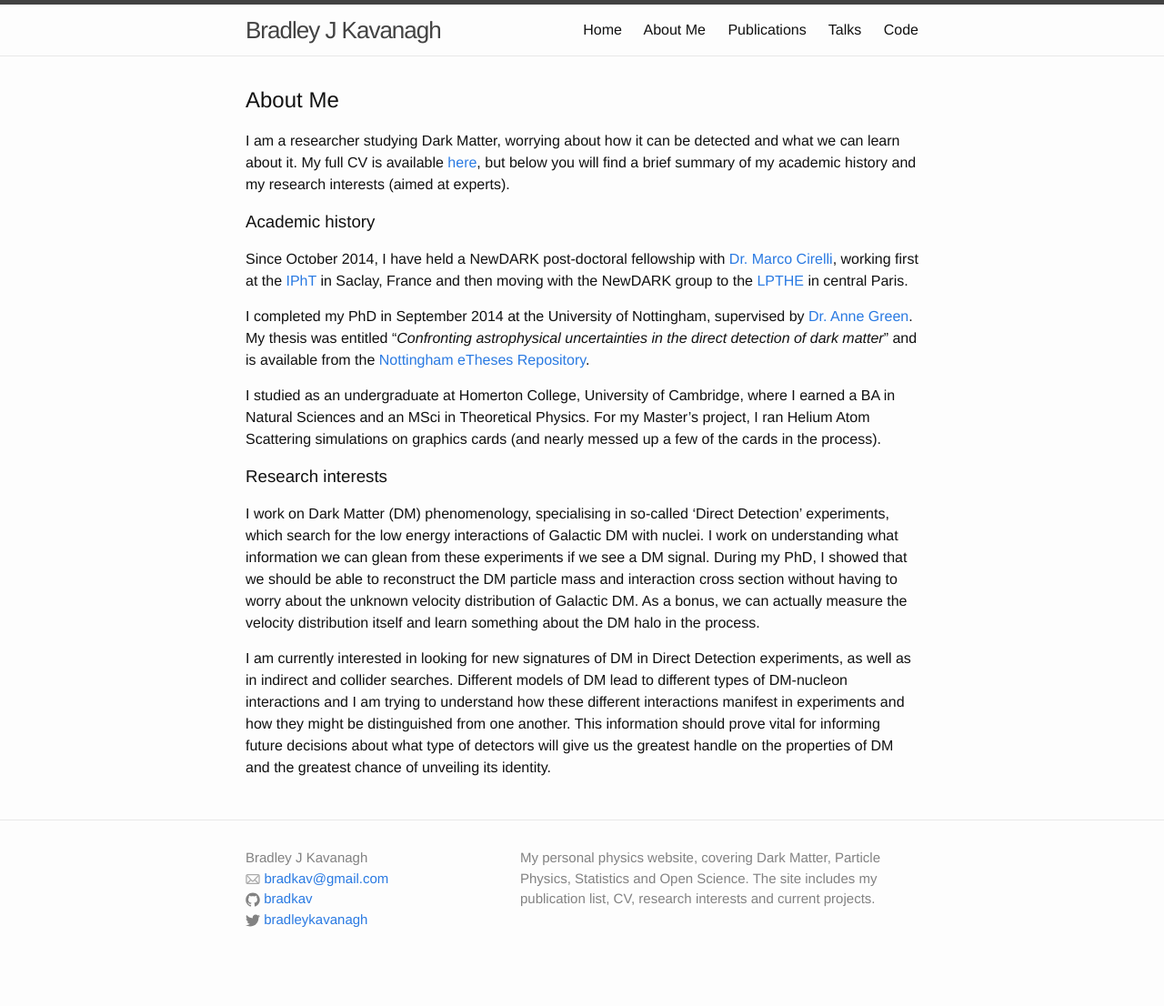
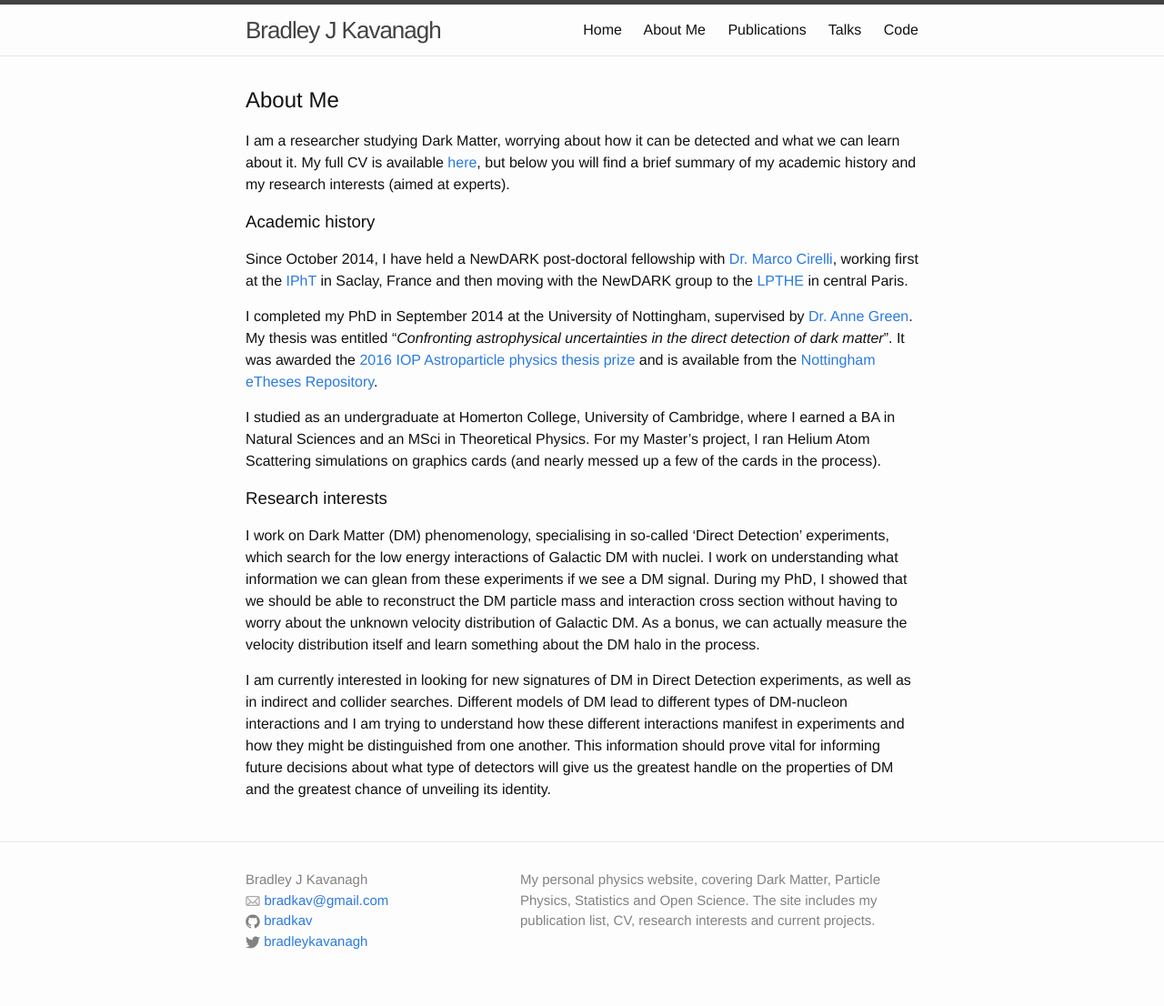
Before and after one commit to bradkav/bradkav.github.io, a Jekyll site: the page built from about.md, in a window 1280 px wide. Shown: the whole page at 91% size. Built offline with Jekyll 4.4.1, drawn with Linux system fonts in a browser that asks for light colours; before the commit the page ends 1082 px from its top, so only the background shows below that.

Commit message:
Updated about me page

```diff
--- a/about.md
+++ b/about.md
@@ -16,7 +16,7 @@ I am a researcher studying Dark Matter, worrying about how it can be detected an
 
 Since October 2014, I have held a NewDARK post-doctoral fellowship with [Dr. Marco Cirelli](http://www.marcocirelli.net), working first at the [IPhT](http://ipht.cea.fr) in Saclay, France and then moving with the NewDARK group to the [LPTHE](http://www.lpthe.jussieu.fr) in central Paris.
 
-I completed my PhD in September 2014 at the University of Nottingham, supervised by [Dr. Anne Green](http://anne-green.net/physics/Home.html). My thesis was entitled "*Confronting astrophysical uncertainties in the direct detection of dark matter*" and is available from the [Nottingham eTheses Repository](http://eprints.nottingham.ac.uk/14547/).
+I completed my PhD in September 2014 at the University of Nottingham, supervised by [Dr. Anne Green](http://anne-green.net/physics/Home.html). My thesis was entitled "*Confronting astrophysical uncertainties in the direct detection of dark matter*". It was awarded the [2016 IOP Astroparticle physics thesis prize](http://www.iop.org/activity/groups/subject/ap/prize/page_67116.html) and is available from the [Nottingham eTheses Repository](http://eprints.nottingham.ac.uk/14547/).
 
 I studied as an undergraduate at Homerton College, University of Cambridge, where I earned a BA in Natural Sciences and an MSci in Theoretical Physics. For my Master's project, I ran Helium Atom Scattering simulations on graphics cards (and nearly messed up a few of the cards in the process).
 
```
